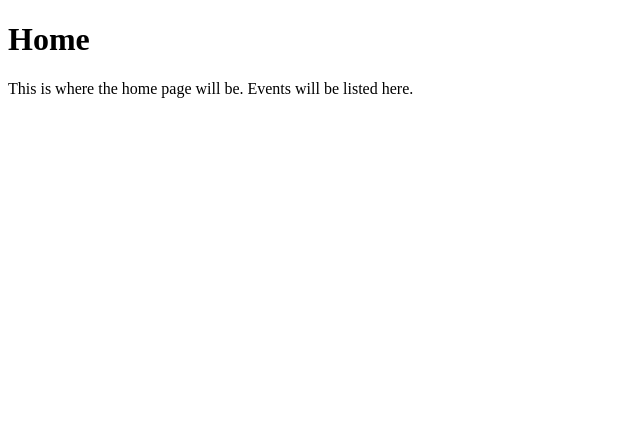
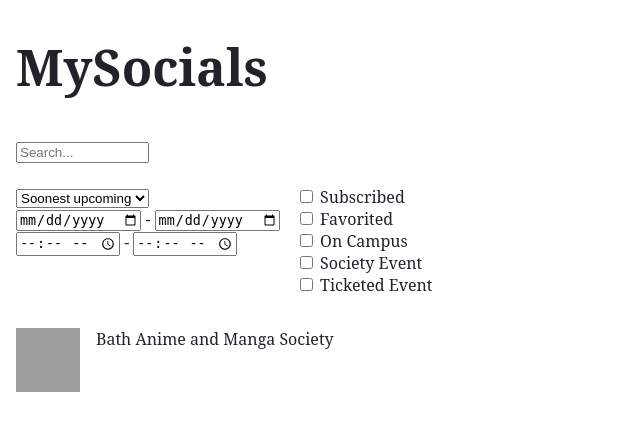
Before and after one commit to yh2452/CM22007, a Flask app: page / in a window 1280 px wide. Shown: the top 431 px of the page, without its empty margins (0-640 px from the left). Run offline with Flask 3, Linux system fonts and the light colour scheme; grey boxes are pictures that could not be loaded.

Commit message:
html and css

```diff
--- a/MySocials/static/style.css
+++ b/MySocials/static/style.css
@@ -0,0 +1,71 @@
+body {
+  font-family: "Noto Serif", "Georgia", serif;
+  color: #202329;
+  margin: 1em;
+  padding: 0;
+}
+
+header {
+  background-color: #202329;
+  padding: 20px;
+}
+
+h1 {
+  font-size: 3.12rem;
+  font-weight: 700;
+  margin: 0.67em 0;
+}
+
+button {
+  background-color: #FFFFFF;
+  color: #fff;
+  padding: 10px 20px;
+  border: none;
+  border-radius: 5px;
+}
+
+img {
+  max-width: 100%;
+  height: auto;
+}
+
+#profileContainer {
+  display: flex;
+  align-items: right;
+}
+#profileContainer #profilePic {
+  width: 64px;
+  height: 64px;
+  margin: 1em 1em 0 0;
+  display: block;
+}
+#profileContainer #profileText {
+  margin-top: 1em;
+  font-size: 1em;
+}
+
+#searchBox {
+  width: 10em;
+}
+
+#filterContainer {
+  display: flex;
+  gap: 1em;
+  margin: 1em 0;
+}
+#filterContainer #filter {
+  padding: 10px;
+  border: 1px solid #202329;
+  border-radius: 5px;
+  width: 100%;
+}
+#filterContainer #filterButton {
+  background-color: #FFFFFF;
+  color: #fff;
+  padding: 10px 20px;
+  border: none;
+  border-radius: 5px;
+  width: 100%;
+}
+
+/*# sourceMappingURL=style.css.map */
--- a/MySocials/templates/index.html
+++ b/MySocials/templates/index.html
@@ -4,9 +4,67 @@
     <meta charset="UTF-8">
     <meta name="viewport" content="width=device-width, initial-scale=1.0">
     <title>MySocials</title>
+    <link rel="stylesheet" href="../static/style.css">
+    <script>
+        function tristate(checkbox) {
+            // TODO: Implement tristate checkbox
+        }
+    </script>
 </head>
 <body>
-    <h1>Home</h1>
-    <p>This is where the home page will be. Events will be listed here.</p>
+    <h1>MySocials</h1>
+    <div>
+        <form action="/search" method="GET">
+            <!--
+                TODO: Implement search, update search box according to currently applied filter options
+                I would implement it as such:
+                Each filter is a tag
+                Spaces between each tag
+                Exclusionary tags are prefixed with a dash (-favorited)
+                "soonest after:2024-12-31 before:2025-06-01 starts:1200 ends:2100 subscribed -favorited on_campus"
+            -->
+            <input id="searchBox" type="search" name="search" placeholder="Search...">
+            <button type="submit">Search</button>
+        </form>
+    </div>
+    <div id="filterContainer">
+        <div>
+            <select id="sortDropdown" name="sort">
+                <option value="option1">Soonest upcoming</option>
+                <option value="option2">Newest added</option>
+            </select>
+            <br>
+            <input type="date" id="startDate" name="startDate"> -
+            <input type="date" id="endDate" name="endDate">
+            <br>
+            <input type="time" id="startTime" name="startTime"> -
+            <input type="time" id="endTime" name="endTime">
+        </div>
+        <div>
+            <!-- These checkboxes are implemented as REGULAR checkboxes! please edit them to be tristate when you can -->
+            <input type="checkbox" id="subscribed" name="subscribed" value="subscribed">
+            <label for="Subscribed">Subscribed</label>
+            <br>
+            <input type="checkbox" id="favorited" name="favorited" value="favorited">
+            <label for="favorited">Favorited</label>
+            <br>
+            <input type="checkbox" id="onCampus" name="onCampus" value="onCampus">
+            <label for="onCampus">On Campus</label>
+            <br>
+            <input type="checkbox" id="societyEvent" name="societyEvent" value="societyEvent">
+            <label for="societyEvent">Society Event</label>
+            <br>
+            <input type="checkbox" id="ticketedEvent" name="ticketedEvent" value="ticketedEvent">
+            <label for="ticketedEvent">Ticketed Event</label>
+        </div>
+    </div>
+    <div>
+        <!-- TODO: Implement the logic for grabbing all the societies and rendering them here, i've provided 1 example, it should be easy to scale up? -->
+        <div id="profileContainer">
+            <!-- You should be able to add custom profile pictures, i'm just going to use a placeholder-->
+            <img src="https://cdn-icons-png.flaticon.com/512/149/149071.png" alt="Profile Picture" id="profilePic">
+            <label for="profilePic" id="profileText">Bath Anime and Manga Society</label>
+        </div>
+    </div>
 </body>
 </html>
```
Also changed, not shown: MySocials/static/styles.sass (added, +69 -0 lines), 1 other file.
